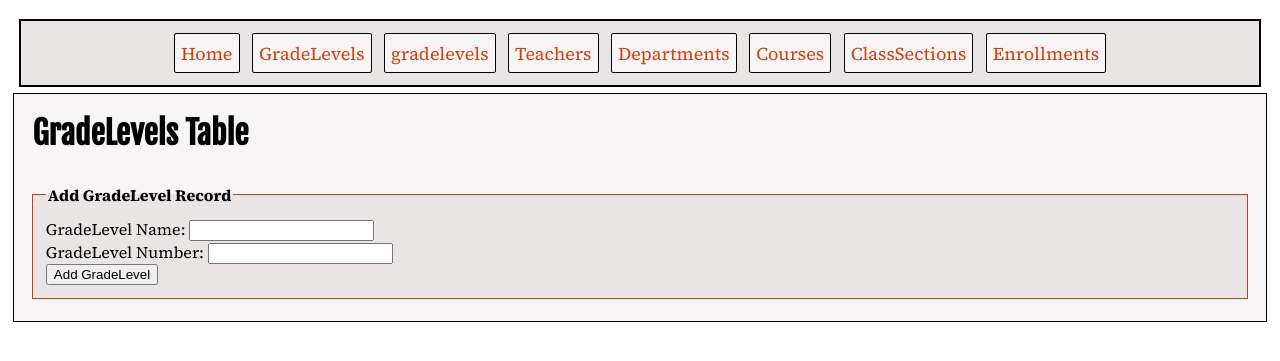
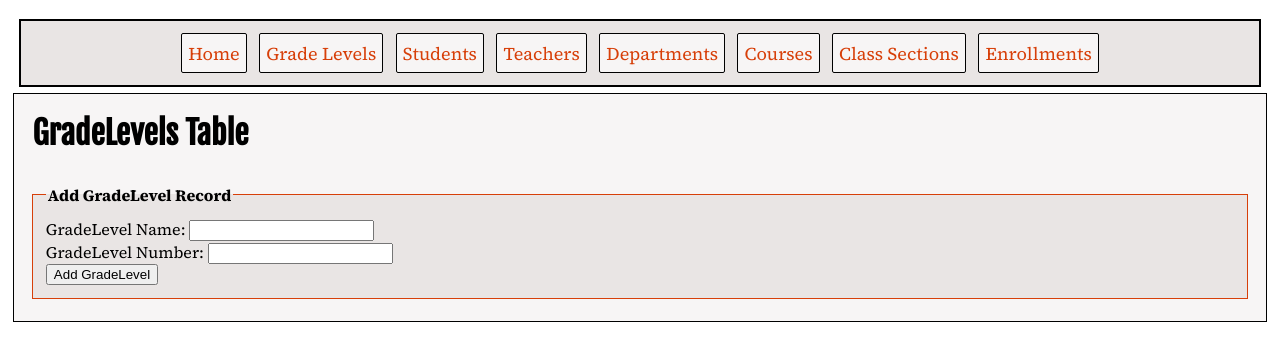
Before and after one commit to conradschreiner/BHSClassEnrollmentsFlaskApp, a Flask app: template templates/gradelevels.j2 in a window 1280 px wide. Shown: the top 361 px of the page. Run offline with Flask 3, Linux system fonts and the light colour scheme; the template is opened without the code that fills it, so the values that code supplies are empty; some libraries are stand-ins or nearby versions.

Commit message:
corrected minor bug in the nav links on the GradeLevels page

```diff
--- a/templates/gradelevels.j2
+++ b/templates/gradelevels.j2
@@ -9,12 +9,12 @@
 <body>
 <nav>
     <a href="/">Home</a>
-    <a href="gradelevels.j2">GradeLevels</a>
-    <a href="gradelevels.j2">gradelevels</a>
+    <a href="gradelevels.j2">Grade Levels</a>
+    <a href="students.j2">Students</a>
     <a href="teachers.j2">Teachers</a>
     <a href="departments.j2">Departments</a>
     <a href="courses.j2">Courses</a>
-    <a href="classsections.j2">ClassSections</a>
+    <a href="classsections.j2">Class Sections</a>
     <a href="enrollments.j2">Enrollments</a>
 </nav>
 <section>
```
